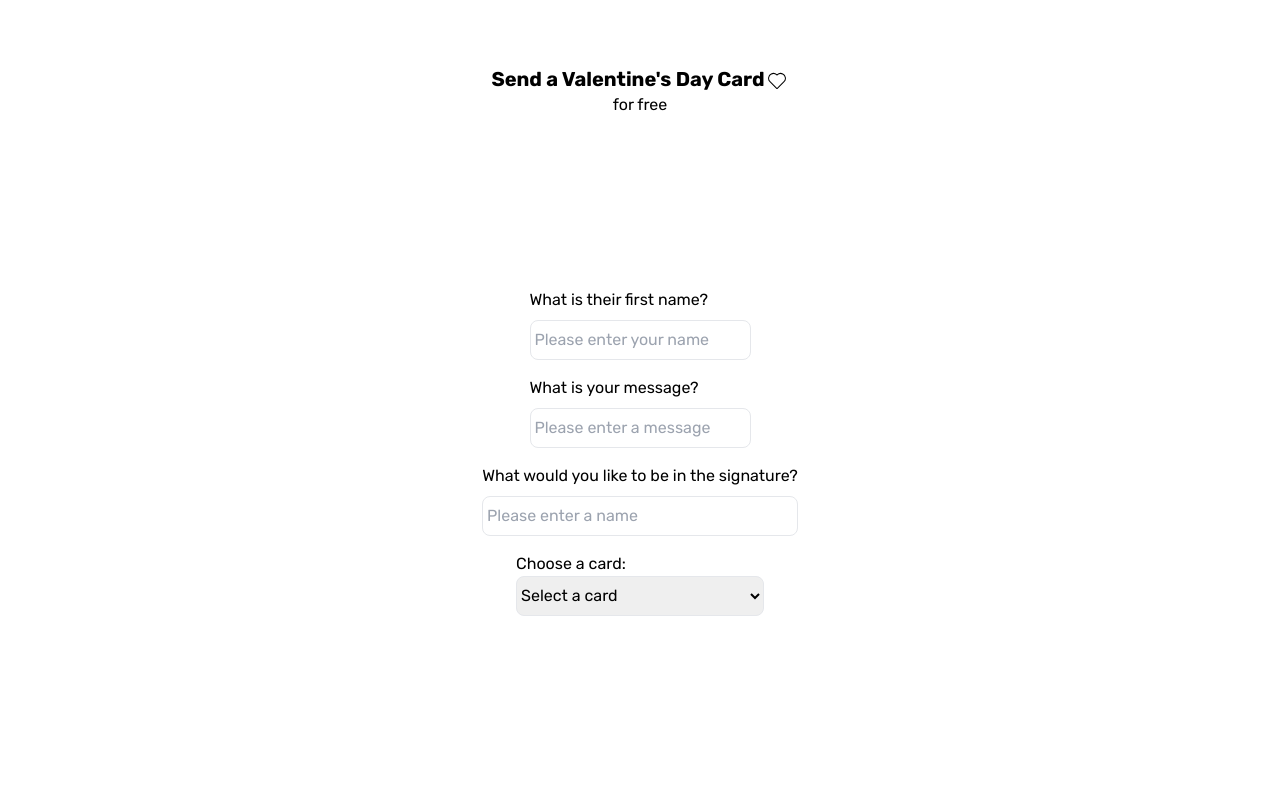
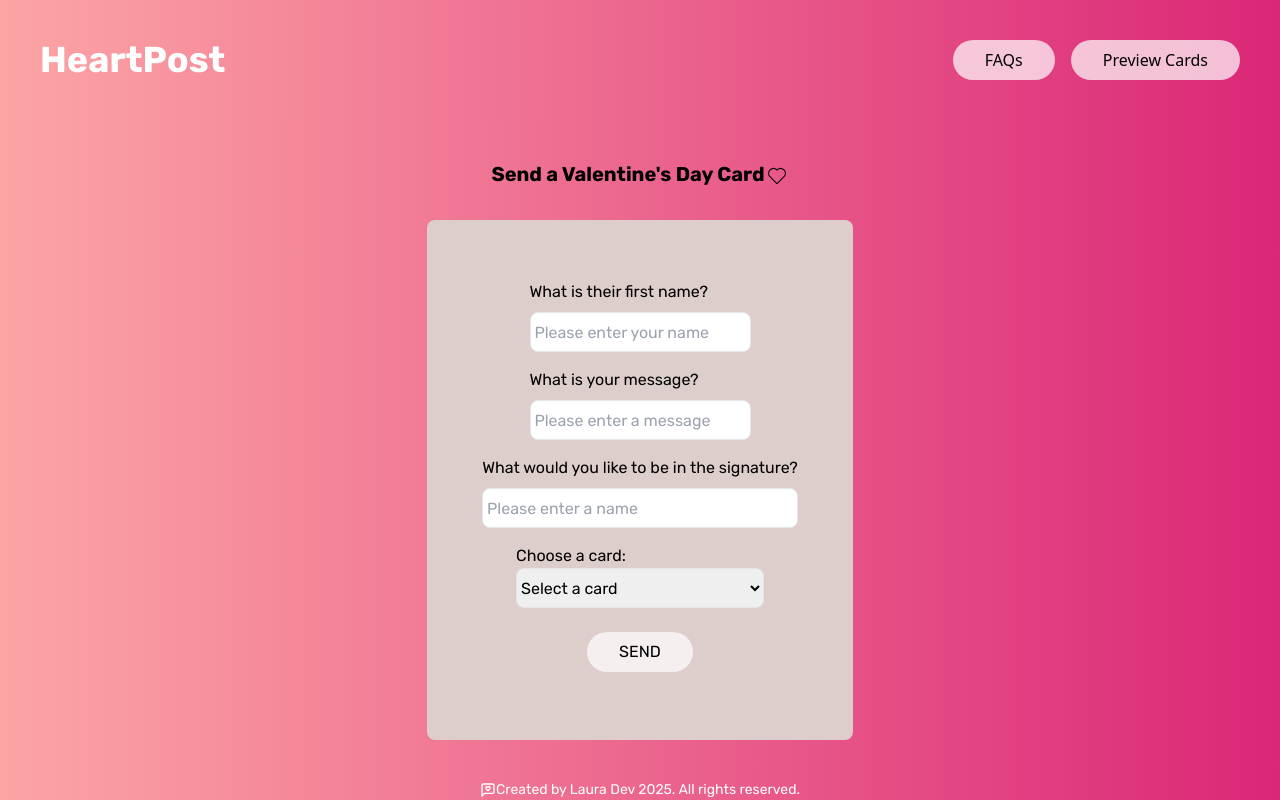
Before and after one commit to lavollmer/valentines-card, a React (Vite) app: page /create in a window 1280 px wide. Built offline with nearby package versions, Linux system fonts and the light colour scheme.

Commit message:
Added navigation to the Main Valentine's Card page and added a Navigation component to it

```diff
--- a/src/components/MainValentinesPage.tsx
+++ b/src/components/MainValentinesPage.tsx
@@ -1,4 +1,4 @@
-import "../App.css"
+import "../App.css";
 import "../index.css";
 import Footer from "./Footer";
 import React, { useState } from "react";
@@ -9,6 +9,8 @@ import ValentinesCard from "./ValentinesCard";
 import Vintage from "./Vintage";
 import Preview from "./Preview";
 import { useNavigate } from "react-router-dom";
+import ButtonVal from "./ButtonVal";
+import Navigation from "./Navigation";
 
 const MainValentinesPage: React.FC = () => {
   const [message, setMessage] = useState("");
@@ -42,16 +44,20 @@ const MainValentinesPage: React.FC = () => {
   };
 
   return (
-    <div className="bg-mauvePink h-screen w-screen flex flex-col justify-center items-center font-rubik">
-      <div className="flex flex-col p-8">
+    <>
+      <div>
+        <Navigation />
+      </div>
+      <div className="bg-gradient-to-r from-red-300 to-pink-600 h-screen w-screen flex flex-col justify-center items-center font-rubik">
+        <div className="flex flex-col p-8 pt-20 md:pt-40">
           <h1 className="font-bold text-lg md:text-xl">
             Send a Valentine's Day Card
             <CiHeart className="inline-block text-2xl text-fairytalePink" />
           </h1>
-        <p className="flex flex-row items-center justify-center font-xs">
+          {/* <p className="flex flex-row items-center justify-center font-xs">
           for free
-        </p>
-        <div className="flex flex-col items-center justify-center pt-6">
+        </p> */}
+          {/* <div className="flex flex-col items-center justify-center pt-6">
           <button
             className="flex flex-row items-center justify-center text-md px-6 py-2 bg-eggplant rounded-lg text-white hover:bg-greenCadet"
             type="button"
@@ -59,9 +65,9 @@ const MainValentinesPage: React.FC = () => {
           >
             <p>Card Selection Options</p>
           </button>
+        </div> */}
         </div>
-      </div>
-      <div className="md:w-1/3 md:h-2/3 bg-fairytalePink rounded-lg item-stretch p-6">
+        <div className="md:w-1/3 md:h-2/3 bg-timberwolf rounded-lg item-stretch p-6">
           <form
             className="flex flex-col items-center justify-center space-y-4 h-full w-full"
             onSubmit={handleSubmit}
@@ -119,8 +125,7 @@ const MainValentinesPage: React.FC = () => {
               className="flex flex-row items-center justify-center space-x-2 px-8 py-2 bg-eggplant rounded-lg text-white hover:bg-greenCadet"
               type="submit"
             >
-            <p>Send</p>
-            <IoMdMail className="text-xl" />
+              <ButtonVal buttonTitle="SEND" />
             </button>
           </form>
         </div>
@@ -156,9 +161,12 @@ const MainValentinesPage: React.FC = () => {
               fromName={fromName}
             />
           )}
+          <div className="pt-10">
             <Footer />
           </div>
         </div>
+      </div>
+    </>
   );
 };
 
```
Lines whose indentation alone changed are shown as unchanged.
